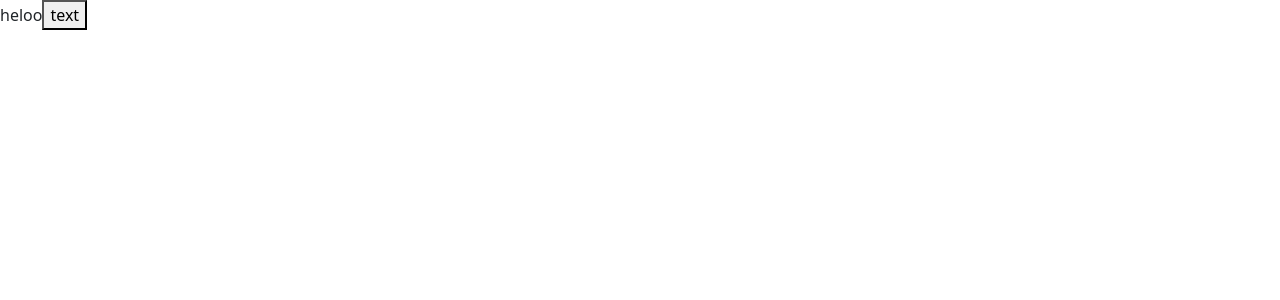
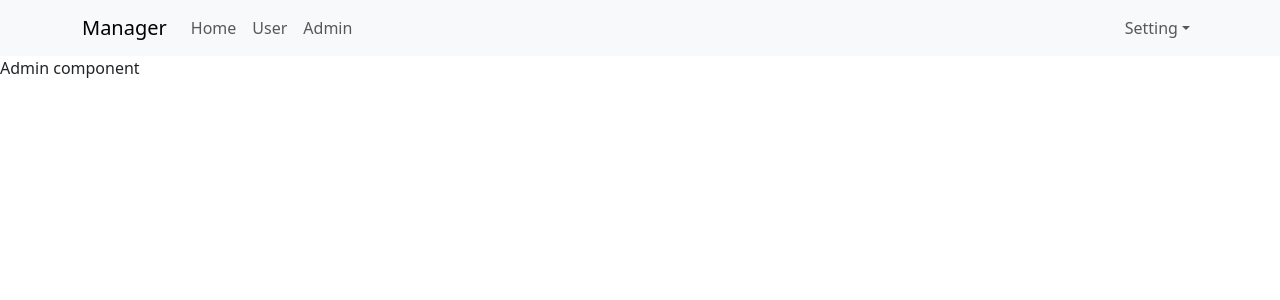
Before and after one commit to Minhth1204/project-reactjs, a React (Create React App) app: page /admins in a window 1280 px wide. Shown: the top 300 px of the page. Built offline with nearby package versions, Linux system fonts and the light colour scheme.

Commit message:
su dung nested Routes

```diff
--- a/src/App.js
+++ b/src/App.js
@@ -1,11 +1,24 @@
 
-import './App.scss';
+import '../src/';
+import Header from './Components/Header/Header.js';
+import { Link, Outlet } from 'react-router-dom';
+
 
 const App = () => {
   return (
     <div className='app-container'>
-      heloo
-      <button>text</button>
+      <div className='header-container'>
+        <Header />
+      </div>
+      <div className='main-container'>
+        <div className='sidenav-container'>
+
+        </div>
+        <div className='app-content'>
+          <Outlet />
+        </div>
+      </div>
+
     </div>
   );
 
--- /dev/null
+++ b/src/Components/Admin/Admin.js
@@ -0,0 +1,6 @@
+const Admin = (props) => {
+    return (
+        <div>Admin component</div>
+    )
+}
+export default Admin;
--- /dev/null
+++ b/src/Components/Header/Header.js
@@ -0,0 +1,36 @@
+import Container from 'react-bootstrap/Container';
+import Nav from 'react-bootstrap/Nav';
+import Navbar from 'react-bootstrap/Navbar';
+import NavDropdown from 'react-bootstrap/NavDropdown';
+import { Link } from 'react-router-dom';
+const Header = () => {
+    return (
+        <Navbar expand="lg" className="bg-body-tertiary">
+            <Container>
+                <Navbar.Brand href="#home">Manager</Navbar.Brand>
+                <Navbar.Toggle aria-controls="basic-navbar-nav" />
+                <Navbar.Collapse id="basic-navbar-nav">
+                    <Nav className="me-auto">
+                        <Link to="/" className='nav-link'>Home</Link>
+                        <Link to="/users" className='nav-link'>User</Link>
+                        <Link to="/admins" className='nav-link'>Admin</Link>
+
+                        {/* <Nav.Link href="/">Home</Nav.Link>
+                        <Nav.Link href="/users">User</Nav.Link>
+                        <Nav.Link href="/admins">Admin</Nav.Link> */}
+                    </Nav>
+                    <Nav>
+                        <NavDropdown title="Setting" id="basic-nav-dropdown">
+                            <NavDropdown.Item href="#Login">Login</NavDropdown.Item>
+                            <NavDropdown.Item href="#Logout">Logout</NavDropdown.Item>
+                            <NavDropdown.Item href="#Profile">Profile</NavDropdown.Item>
+
+                        </NavDropdown>
+                    </Nav>
+                </Navbar.Collapse>
+            </Container>
+        </Navbar>
+    );
+}
+
+export default Header;
--- /dev/null
+++ b/src/Components/User/User.js
@@ -0,0 +1,6 @@
+const User = (props) => {
+    return (
+        <div>user component</div>
+    )
+}
+export default User;
--- a/src/index.js
+++ b/src/index.js
@@ -4,11 +4,22 @@ import './index.css';
 import App from './App';
 import reportWebVitals from './reportWebVitals';
 import 'bootstrap/dist/css/bootstrap.min.css';
+import { BrowserRouter, Route, Routes } from "react-router-dom"
+import User from './Components/User/User';
+import Admin from './Components/Admin/Admin';
 
 const root = ReactDOM.createRoot(document.getElementById('root'));
 root.render(
   <React.StrictMode>
-    <App />
+    <BrowserRouter>
+      <Routes>
+        <Route path="/" element={<App />} >
+          <Route path="users" element={<User />} />
+          <Route path="admins" element={<Admin />} />
+        </Route>
+
+      </Routes>
+    </BrowserRouter>
   </React.StrictMode>
 );
 
```
